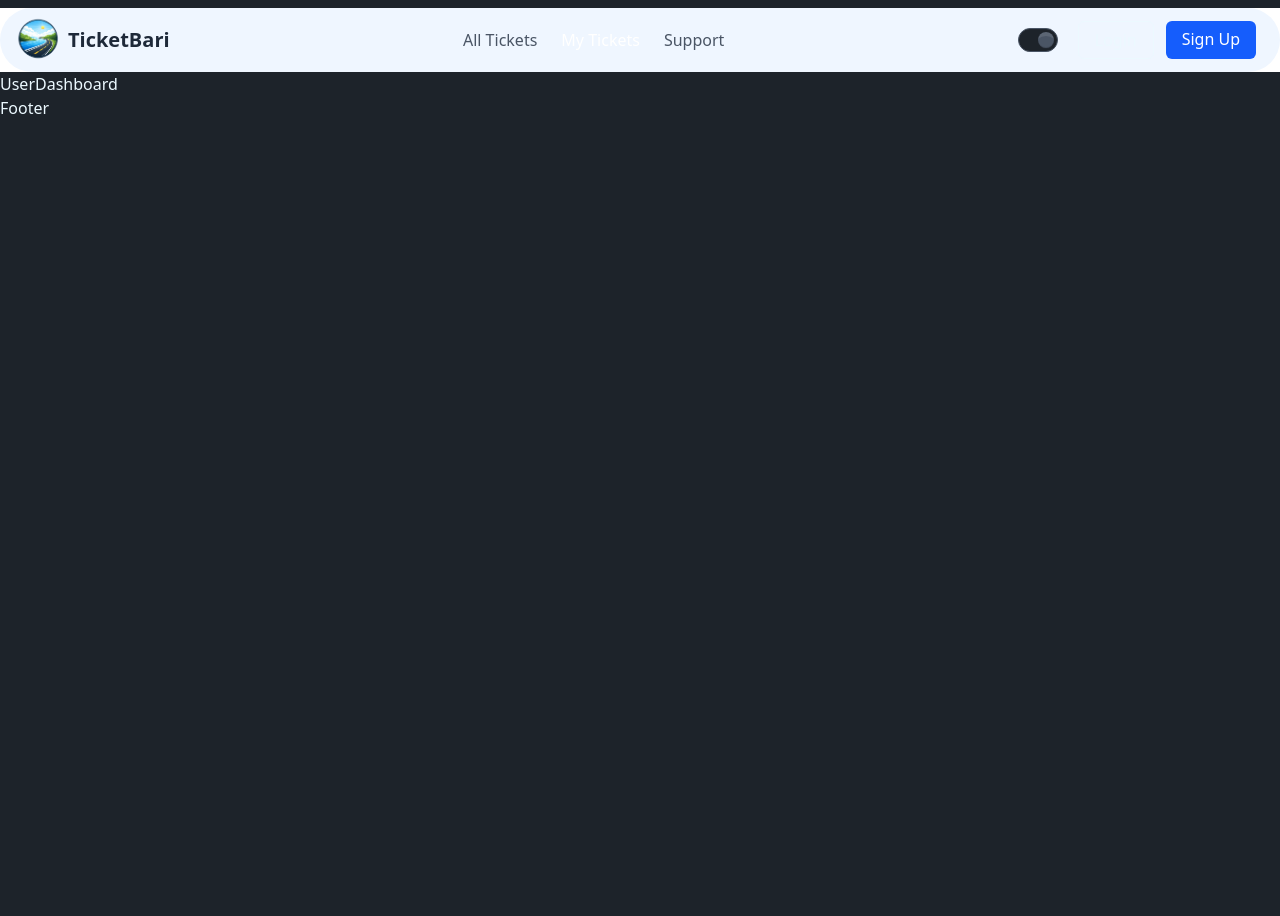
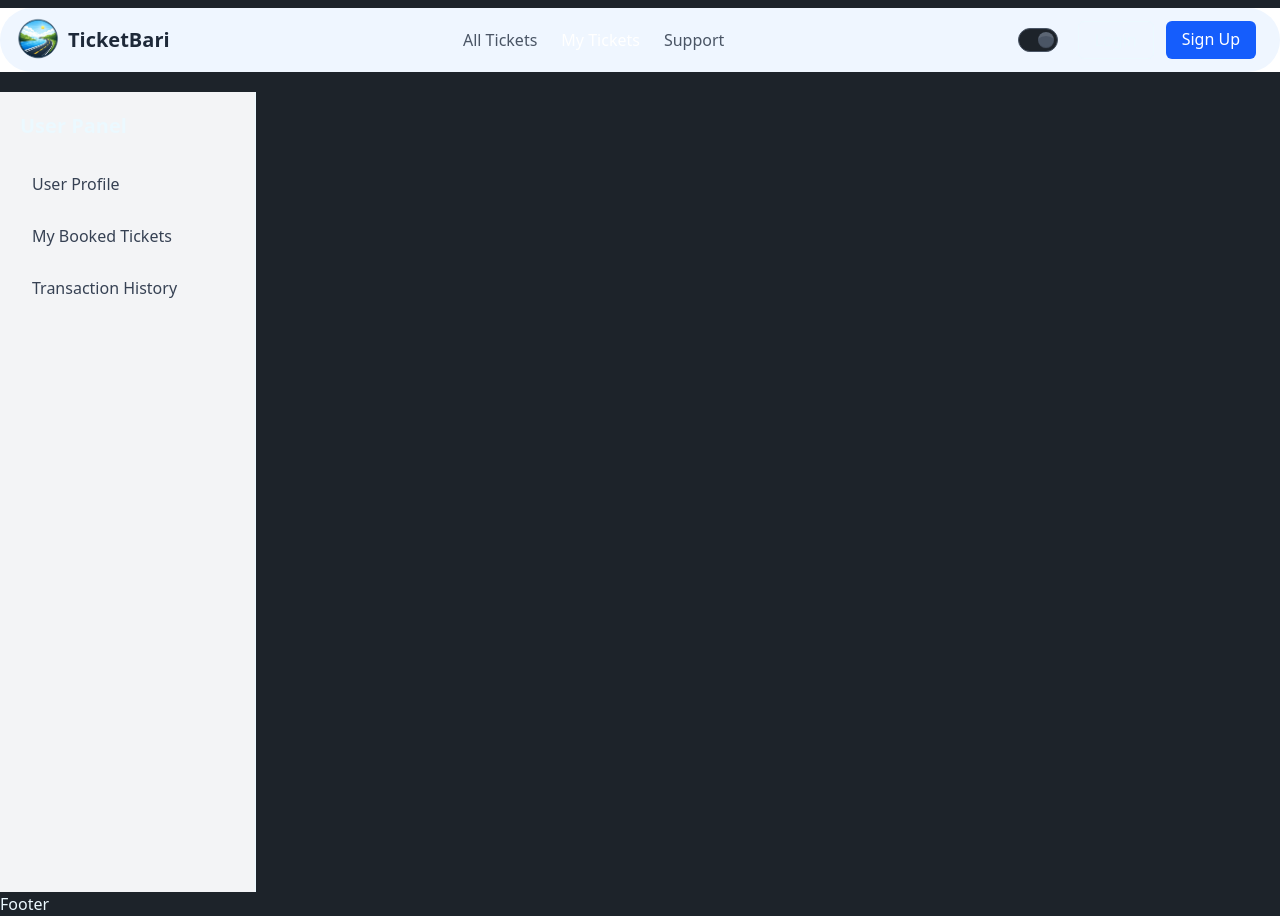
Before and after one commit to shaikhkingshuk/ticketbari-client, a React (Vite) app: page /dashboard/user in a window 1280 px wide. Before the commit the page ends 800 px from the top, so only its background shows below. Built offline with nearby package versions, Linux system fonts and the light colour scheme; no server answers.

Commit message:
user dashboard added

```diff
--- a/src/pages/UserDashboard.jsx
+++ b/src/pages/UserDashboard.jsx
@@ -1,5 +1,59 @@
 import React from "react";
+import { NavLink, Outlet } from "react-router";
 
 export const UserDashboard = () => {
-  return <div>UserDashboard</div>;
+  return (
+    <div className="mx-auto max-w-7xl mt-5 flex min-h-screen">
+      {/* Sidebar */}
+      <aside className="w-64 bg-gray-100 border-r p-5">
+        <h2 className="text-xl font-semibold mb-6">User Panel</h2>
+
+        <nav className="flex flex-col gap-3">
+          <NavLink
+            to="profile"
+            className={({ isActive }) =>
+              `px-3 py-2 rounded ${
+                isActive
+                  ? "bg-blue-500 text-white"
+                  : "text-gray-700 hover:bg-gray-200"
+              }`
+            }
+          >
+            User Profile
+          </NavLink>
+
+          <NavLink
+            to="/dashboard/user/myBookedTickets"
+            className={({ isActive }) =>
+              `px-3 py-2 rounded ${
+                isActive
+                  ? "bg-blue-500 text-white"
+                  : "text-gray-700 hover:bg-gray-200"
+              }`
+            }
+          >
+            My Booked Tickets
+          </NavLink>
+
+          <NavLink
+            to="/dashboard/user/transactionHistory"
+            className={({ isActive }) =>
+              `px-3 py-2 rounded ${
+                isActive
+                  ? "bg-blue-500 text-white"
+                  : "text-gray-700 hover:bg-gray-200"
+              }`
+            }
+          >
+            Transaction History
+          </NavLink>
+        </nav>
+      </aside>
+
+      {/* Main Content */}
+      <main className="flex-1 p-6">
+        <Outlet />
+      </main>
+    </div>
+  );
 };
```
